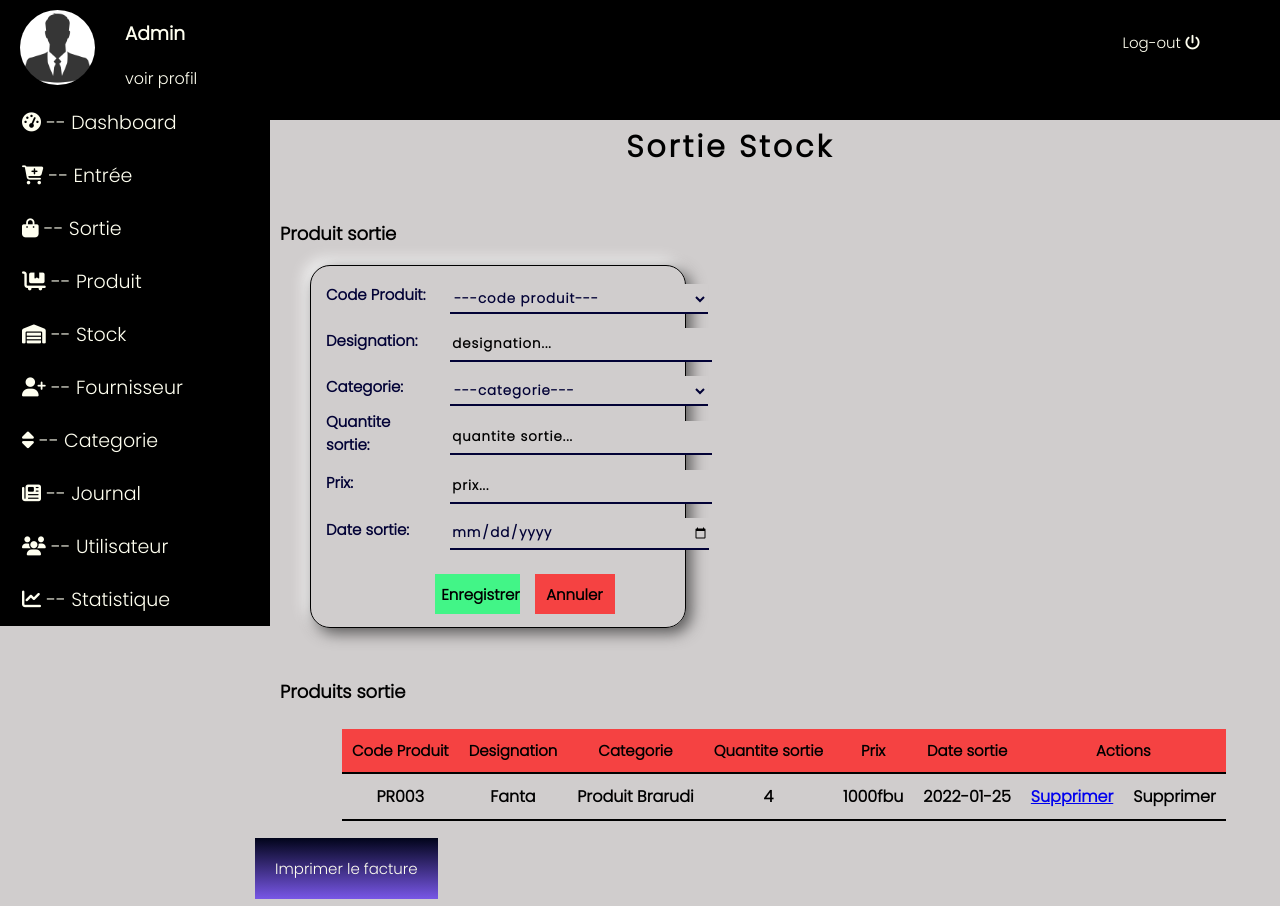
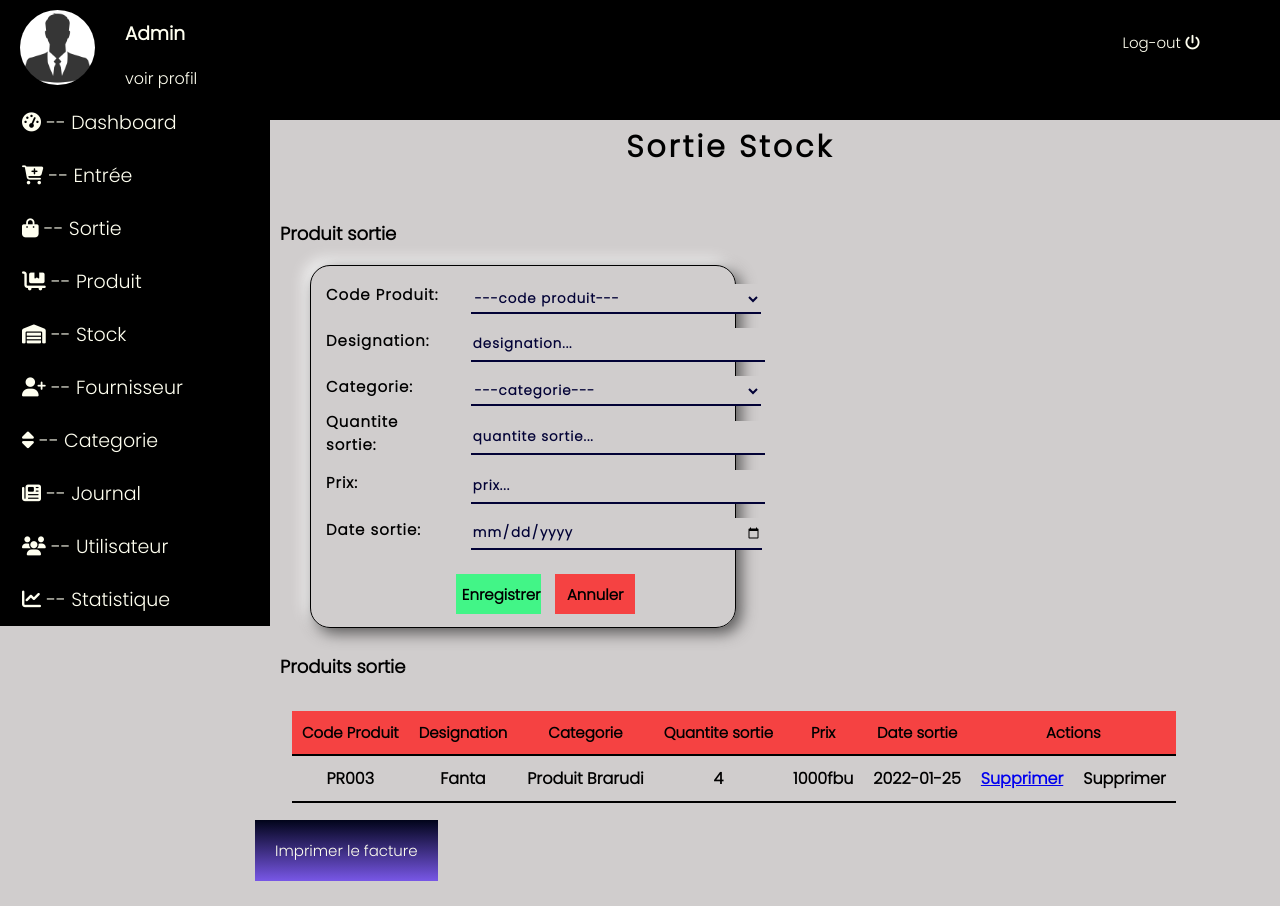
Before and after one commit to ahishakiyeyv/G-Stock, a PHP site: page /sortie.php in a window 1280 px wide. After the commit the page ends 881 px from the top, so only its background shows below. Run offline with PHP 8.4, Linux system fonts and the light colour scheme; data comes from the database, SQL or seed files in the repository; some libraries are stand-ins or nearby versions.

Commit message:
customizing the font

```diff
--- a/css/style.css
+++ b/css/style.css
@@ -230,7 +230,7 @@ header{
 }
 .fieldset2{
     border:1px solid black;
-    width:350px;
+    width:400px;
     border-radius: 20px;
     margin-left:80px;
     box-shadow:  5px 5px 15px #535252,
@@ -239,7 +239,9 @@ header{
 .th-sort{
     font-size: 15px;
     text-align: left;
-    color:#020236;
+    color:#000;
+    font-weight: 900;
+    letter-spacing: 1px;
 }
 .inpt-sort{
     margin-left:15px;
@@ -286,8 +288,7 @@ header{
 /*===================================recuperation sortie==============*/
 .stitle-recup{
     font-size: 18px;
-    margin-left:50px;
-    margin-top:50px;
+   margin:25px 50px;
 }
 .table02,.th2-sort,.td-sort{
     border-bottom: 2px solid black;
@@ -308,8 +309,8 @@ header{
 }
 .fieldset3{
     border:0;
-    width:900px;
-    margin-left: 100px;
+    width:950px;
+    margin:25px 50px;
 }
 .print{
     margin:25px;
```
Also changed, not shown: other parts of css/style.css (+17 -9 lines).
